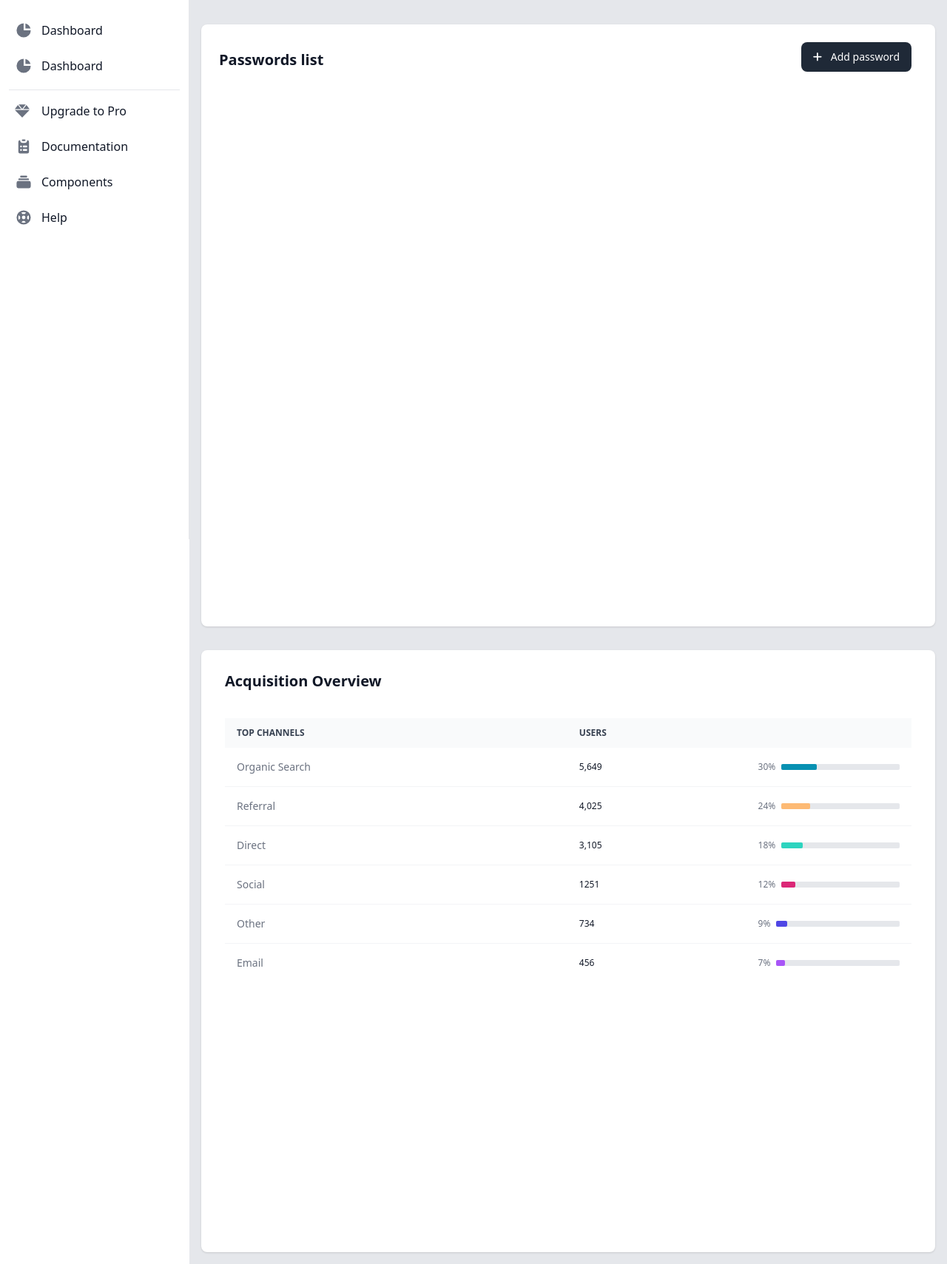
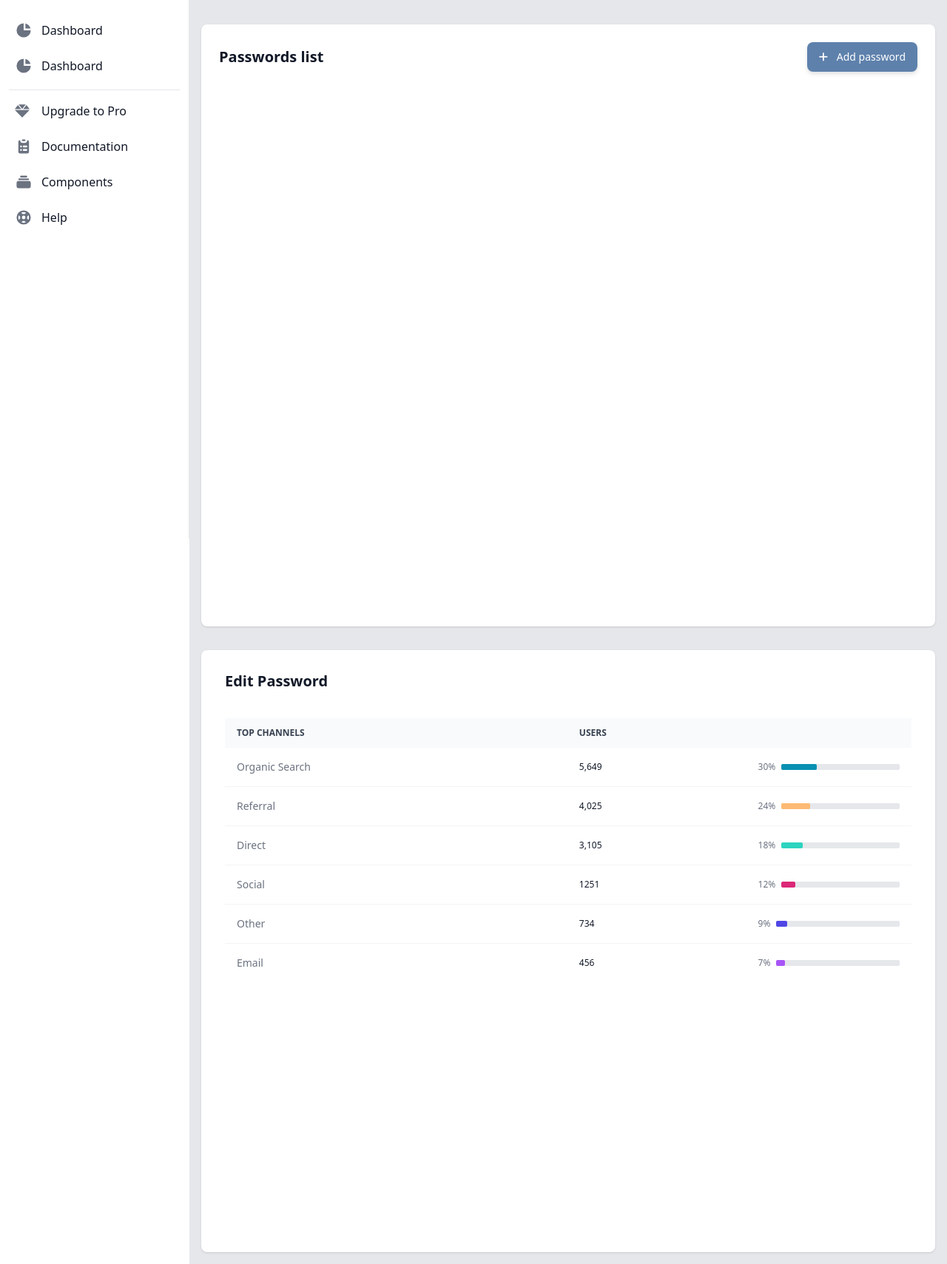
Before and after one commit to BluecaelO/SAE302, a Flask app: template templates/index.html in a window 1280 px wide. Shown: the part 71-1780 px from the top of the page at 74% size. Run offline with Flask 3, Linux system fonts and the light colour scheme; the template is opened without the code that fills it, so the values that code supplies are empty; some libraries are stand-ins or nearby versions.

Commit message:
index.html password button

```diff
--- a/templates/index.html
+++ b/templates/index.html
@@ -64,7 +64,7 @@
                       <a class="github-button" href="#" data-color-scheme="no-preference: dark; light: light; dark: light;" data-icon="octicon-star" data-size="large" data-show-count="true" aria-label="Star themesberg/windster-tailwind-css-dashboard on GitHub">Star</a>
                    </div>
                 </div>
-                <a href="login.html" class="hidden sm:inline-flex ml-5 text-white bg-[#434C5E] hover:bg-[#2E3440] focus:ring-4 focus:ring-cyan-200 font-medium rounded-lg text-sm px-5 py-2.5 text-center items-center mr-3">
+                <a href="/login" class="hidden sm:inline-flex ml-5 text-white bg-[#434C5E] hover:bg-[#2E3440] focus:ring-4 focus:ring-cyan-200 font-medium rounded-lg text-sm px-5 py-2.5 text-center items-center mr-3">
                   <i class="fa-solid fa-right-from-bracket pr-2" style="color: #ffffff;"></i>
                    Disconnect
                 </a>
@@ -147,9 +147,9 @@
              <div class="pt-6 px-4">
                 <div class="grid grid-cols-1 2xl:grid-cols-2 xl:gap-4 my-4">
                    <div class="bg-white shadow rounded-lg mb-4 p-4 sm:p-6 lg:h-[814px]  overflow-hidden">
-                      <div class="flex items-center justify-between ">
+                      <div class="flex items-center justify-between">
                          <h3 class="text-xl font-bold leading-none text-gray-900">Passwords list</h3>
-                         <button id="add_password" type="button" class="text-white bg-gray-800 hover:bg-gray-900 focus:outline-none focus:ring-4 focus:ring-gray-300 font-medium rounded-lg text-sm px-4 py-2.5 mr-2 mb-2 dark:bg-gray-800 dark:hover:bg-gray-700 dark:focus:ring-gray-700 dark:border-gray-700"><i class="fa-solid fa-plus pr-2" style="color: #ffffff;"></i> Add password</button>
+                         <button id="add_password" type="button" class="text-white drop-shadow-md bg-[#5E81AC] hover:bg-[#81A1C1] focus:outline-none focus:ring-4 focus:ring-gray-300 font-medium rounded-lg text-sm px-4 py-2.5"><i class="fa-solid fa-plus pr-2" style="color: #ffffff;"></i> Add password</button>
                       </div>
                       <div class="flow-root">
                          <ul role="list" class="divide-y divide-gray-200">
@@ -157,8 +157,8 @@
                            {% for pwd in pwd_list %}
                               <li class="py-3 sm:py-4">
                                  <div class="flex items-center space-x-4">
-                                    <div class="w-10 h-10 bg-sky-300 rounded-full  text-center flex flex-col justify-center">
-                                       <p class="text-[20px] font-semibold">{{ pwd[0][0] }}</p>
+                                    <div class="w-10 h-10 bg-[#88C0D0] rounded-full  text-center flex flex-col justify-center">
+                                       <p class="text-[20px] font-semibold uppercase">{{ pwd[0][0] }}</p>
                                    </div>
                                     <div class="flex-1 min-w-0">
                                        <p class="text-sm font-medium text-gray-900 truncate">
@@ -171,6 +171,14 @@
                                     <div class="inline-flex items-center text-base font-semibold text-gray-900">
 
                                     </div>
+                                    <div class="space-x-1">
+                                       <button href="#" id="add_password" type="button" class="text-black  bg-[#D08770] hover:bg-[#d086709a] focus:outline-none focus:ring-4 focus:ring-gray-300 font-medium rounded-lg text-sm px-4 py-2.5"><i class="fa-solid fa-pencil" style="color: #000000;"></i></button>
+                                       <button id="add_password" type="button" class="text-black  bg-[#A3BE8C] hover:bg-[#a3be8c8a] focus:outline-none focus:ring-4 focus:ring-gray-300 font-medium rounded-lg text-sm px-4 py-2.5"><i class="fa-solid fa-circle-user" style="color: #000000;"></i></button>
+                                       <button id="add_password" type="button" class="text-black  bg-[#8FBCBB] hover:bg-[#8fbcbb9d] focus:outline-none focus:ring-4 focus:ring-gray-300 font-medium rounded-lg text-sm px-4 py-2.5"><i class="fa-solid fa-key" style="color: #000000;"></i></button>
+                                       <button id="add_password" type="button" class="text-black  bg-[#BF616A] hover:bg-[#bf616a94] focus:outline-none focus:ring-4 focus:ring-gray-300 font-medium rounded-lg text-sm px-4 py-2.5"><i class="fa-solid fa-trash-can" style="color: #000000;"></i></button>
+
+
+                                    </div>
                                  </div>
                               </li>
                            {% endfor %}
@@ -178,7 +186,7 @@
                       </div>
                    </div>
                    <div class="bg-white shadow rounded-lg p-4 sm:p-6 xl:p-8 lg:h-[814px] overflow-hidden">
-                      <h3 class="text-xl leading-none font-bold text-gray-900 mb-10">Acquisition Overview</h3>
+                      <h3 class="text-xl leading-none font-bold text-gray-900 mb-10">Edit Password</h3>
                       <div class="block w-full overflow-x-auto">
                          <table class="items-center w-full bg-transparent border-collapse">
                             <thead>
```
